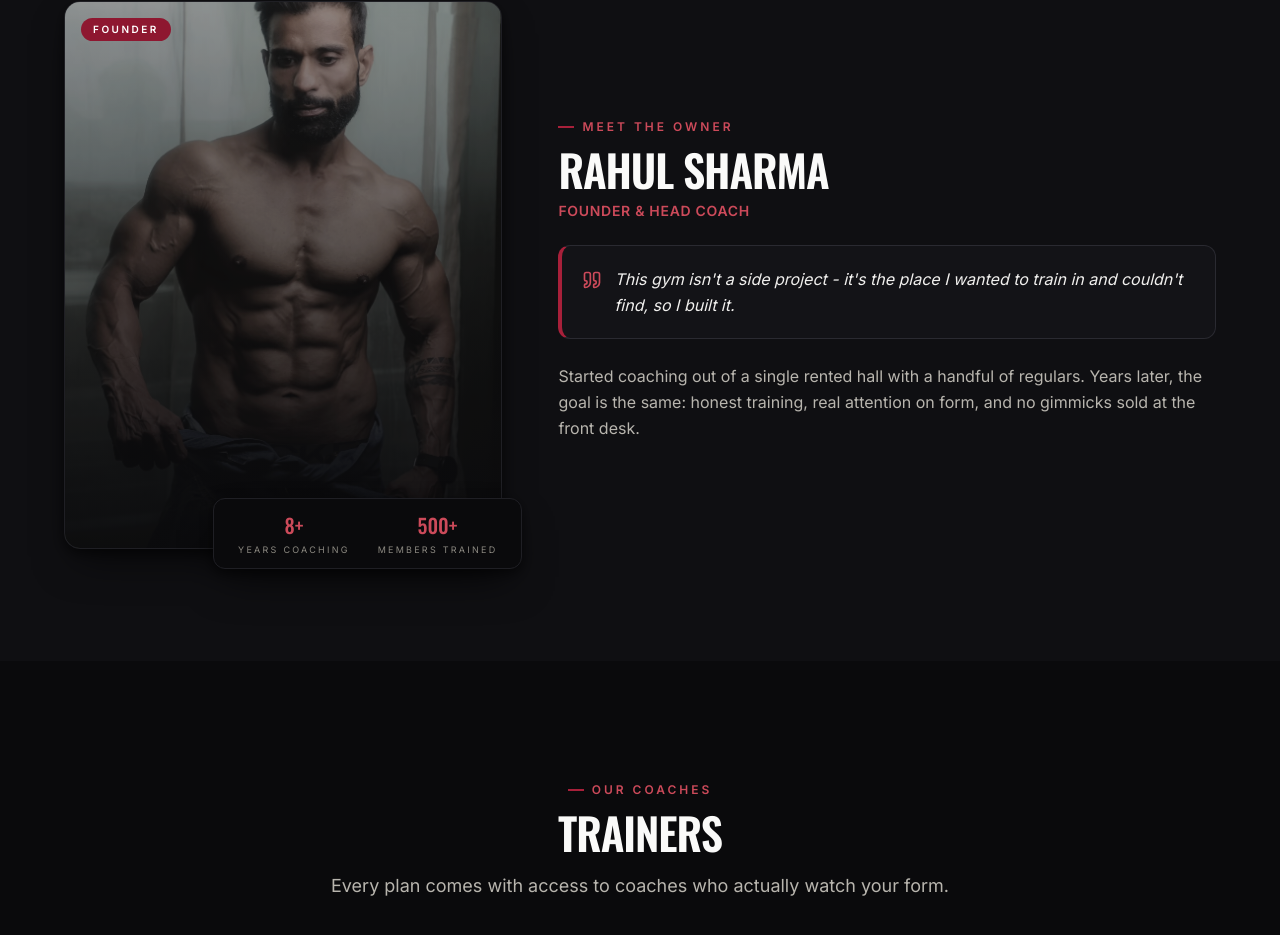
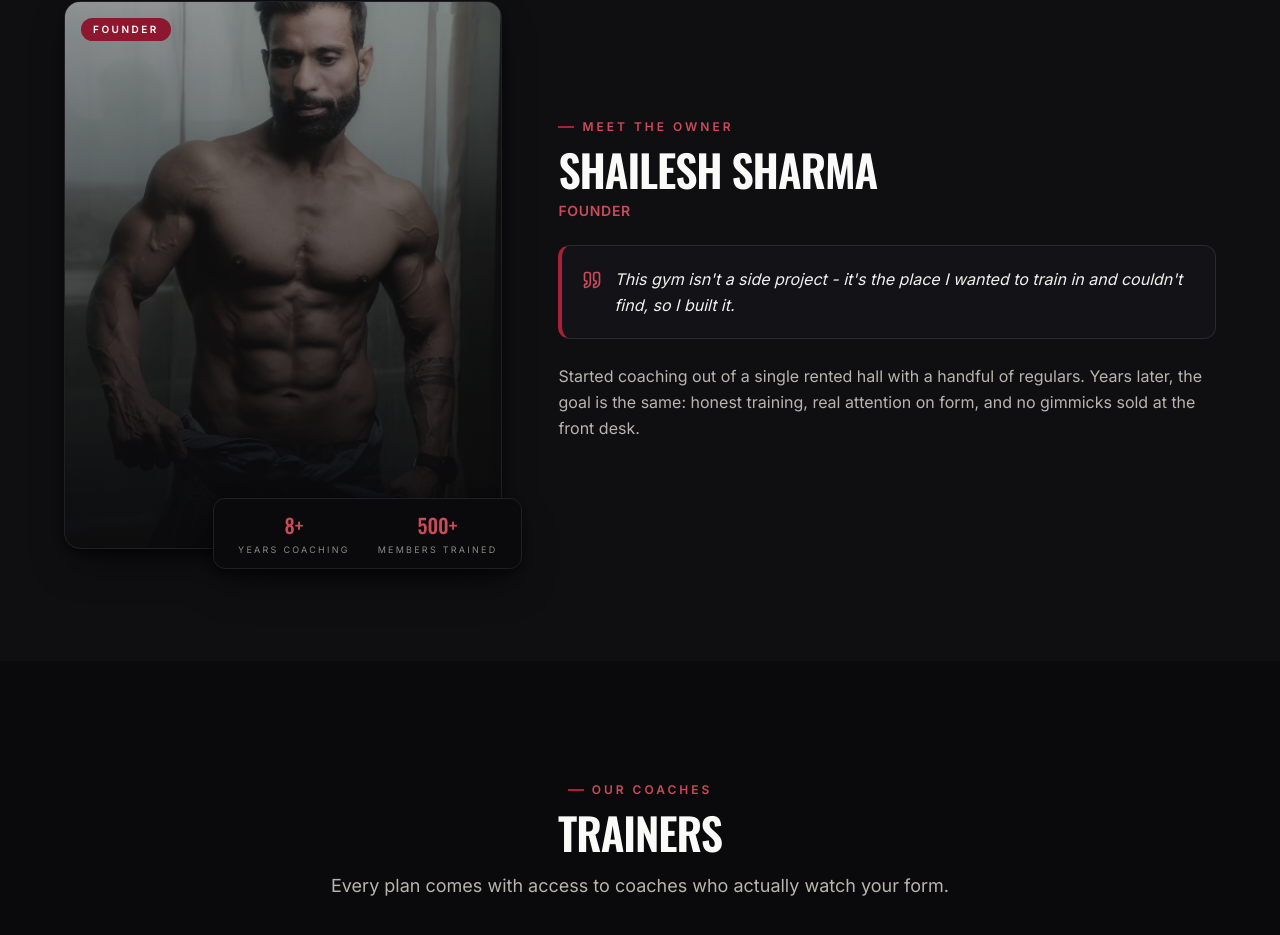
Before and after one commit to rahulsharmathere/The-Body-Temple-Fitness-Gym, a React (Vite) app in the folder btf-frontend/: page / in a window 1280 px wide. Shown: the part 1262-2197 px from the top of the page. Built offline with nearby package versions, Linux system fonts and the light colour scheme; no server answers.

Commit message:
owner set

```diff
--- a/btf-frontend/src/Components/Public/Owner/owner.jsx
+++ b/btf-frontend/src/Components/Public/Owner/owner.jsx
@@ -3,8 +3,8 @@ import { Quote } from 'lucide-react'
 import ownerPhoto from '../../../assets/owner.png'
 
 const OWNER = {
-  name: 'Rahul Sharma',
-  title: 'Founder & Head Coach',
+  name: 'Shailesh Sharma',
+  title: 'Founder',
   photo: ownerPhoto,
   quote: "This gym isn't a side project - it's the place I wanted to train in and couldn't find, so I built it.",
   bio: 'Started coaching out of a single rented hall with a handful of regulars. Years later, the goal is the same: honest training, real attention on form, and no gimmicks sold at the front desk.',
```
